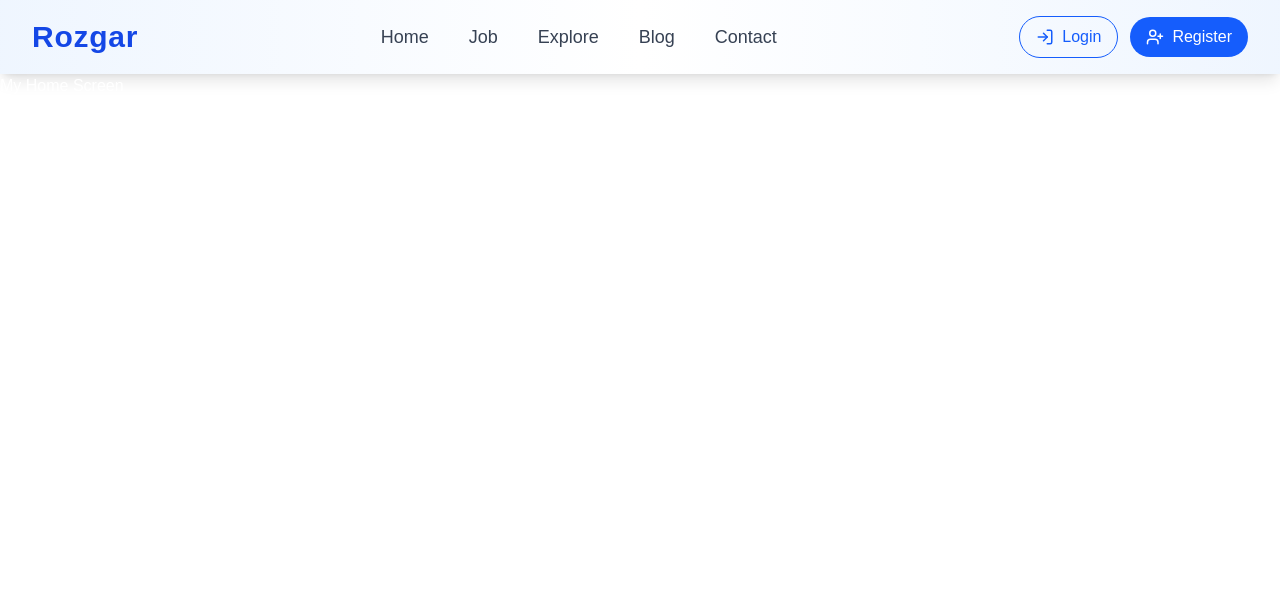
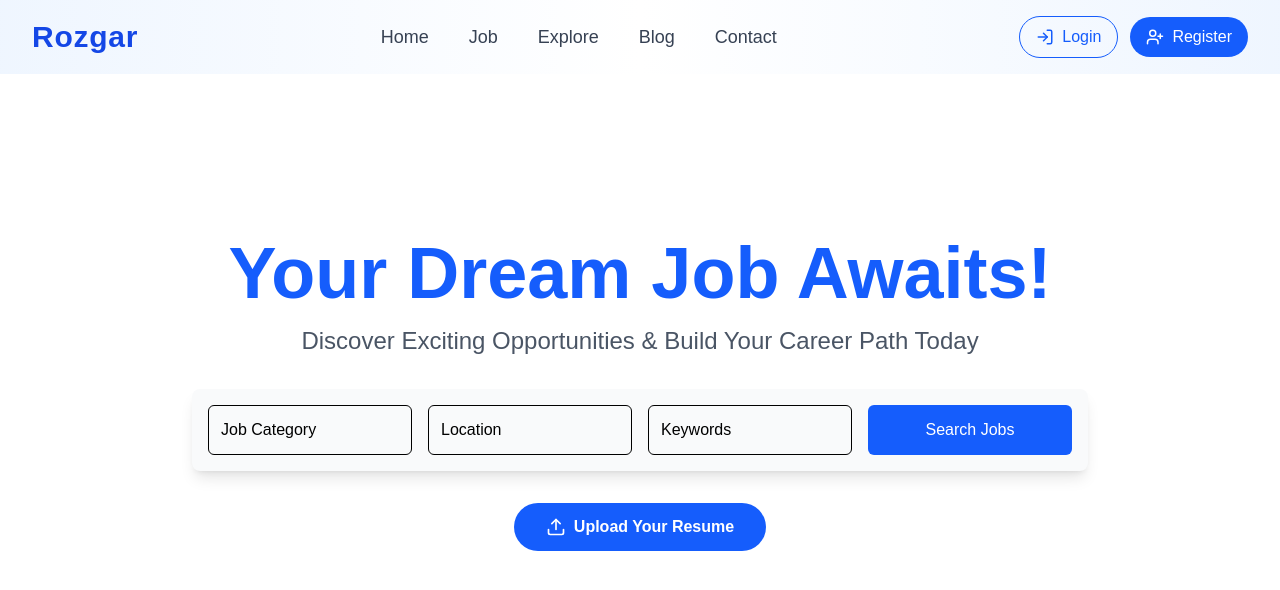
Before and after one commit to kajumac07/rozgar-web, a Next.js app: page / in a window 1280 px wide. Shown: the top 590 px of the page. Built offline with nearby package versions, Linux system fonts and the light colour scheme.

Commit message:
Add HeroSection component to Home page for enhanced job search experience

```diff
--- /dev/null
+++ b/src/app/(home)/components/Hero.tsx
@@ -0,0 +1,74 @@
+import React from "react";
+
+export default function HeroSectionComp() {
+  return (
+    <div className="min-h-[80vh] flex items-center justify-center bg-white">
+      <div className="container mx-auto px-4">
+        <div className="text-center">
+          <h1 className="text-5xl md:text-7xl font-bold text-blue-600 mb-4">
+            Your Dream Job Awaits!
+          </h1>
+          <p className="text-xl md:text-2xl text-gray-600 mb-8">
+            Discover Exciting Opportunities & Build Your Career Path Today
+          </p>
+
+          <div className="bg-gray-50 p-4 rounded-lg shadow-lg max-w-4xl mx-auto">
+            <div className="grid grid-cols-1 md:grid-cols-4 gap-4">
+              <div className="relative">
+                <select className="w-full p-3 border rounded-md appearance-none text-black">
+                  <option value="">Job Category</option>
+                  <option value="tech">Technology</option>
+                  <option value="marketing">Marketing</option>
+                  <option value="design">Design</option>
+                  <option value="sales">Sales</option>
+                </select>
+              </div>
+
+              <div className="relative">
+                <select className="w-full p-3 border rounded-md appearance-none text-black">
+                  <option value="">Location</option>
+                  <option value="remote">Remote</option>
+                  <option value="us">United States</option>
+                  <option value="uk">United Kingdom</option>
+                  <option value="eu">Europe</option>
+                </select>
+              </div>
+
+              <div className="relative">
+                <select className="w-full p-3 border rounded-md appearance-none text-black">
+                  <option value="">Keywords</option>
+                  <option value="full-time">Full Time</option>
+                  <option value="part-time">Part Time</option>
+                  <option value="contract">Contract</option>
+                </select>
+              </div>
+
+              <button className="bg-blue-600 text-white p-3 rounded-md hover:bg-blue-700 transition-colors">
+                Search Jobs
+              </button>
+            </div>
+          </div>
+
+          <button className="mt-8 bg-blue-600 text-white px-8 py-3 rounded-full font-semibold hover:bg-blue-700 transition-colors inline-flex items-center gap-2">
+            <svg
+              xmlns="http://www.w3.org/2000/svg"
+              width="20"
+              height="20"
+              viewBox="0 0 24 24"
+              fill="none"
+              stroke="currentColor"
+              strokeWidth="2"
+              strokeLinecap="round"
+              strokeLinejoin="round"
+            >
+              <path d="M21 15v4a2 2 0 0 1-2 2H5a2 2 0 0 1-2-2v-4" />
+              <polyline points="17 8 12 3 7 8" />
+              <line x1="12" y1="3" x2="12" y2="15" />
+            </svg>
+            Upload Your Resume
+          </button>
+        </div>
+      </div>
+    </div>
+  );
+}
--- a/src/app/(home)/page.tsx
+++ b/src/app/(home)/page.tsx
@@ -1,3 +1,9 @@
+import HeroSectionComp from "./components/Hero";
+
 export default function Home() {
-  return <div>My Home Screen</div>;
+  return (
+    <div>
+      <HeroSectionComp />
+    </div>
+  );
 }
```
